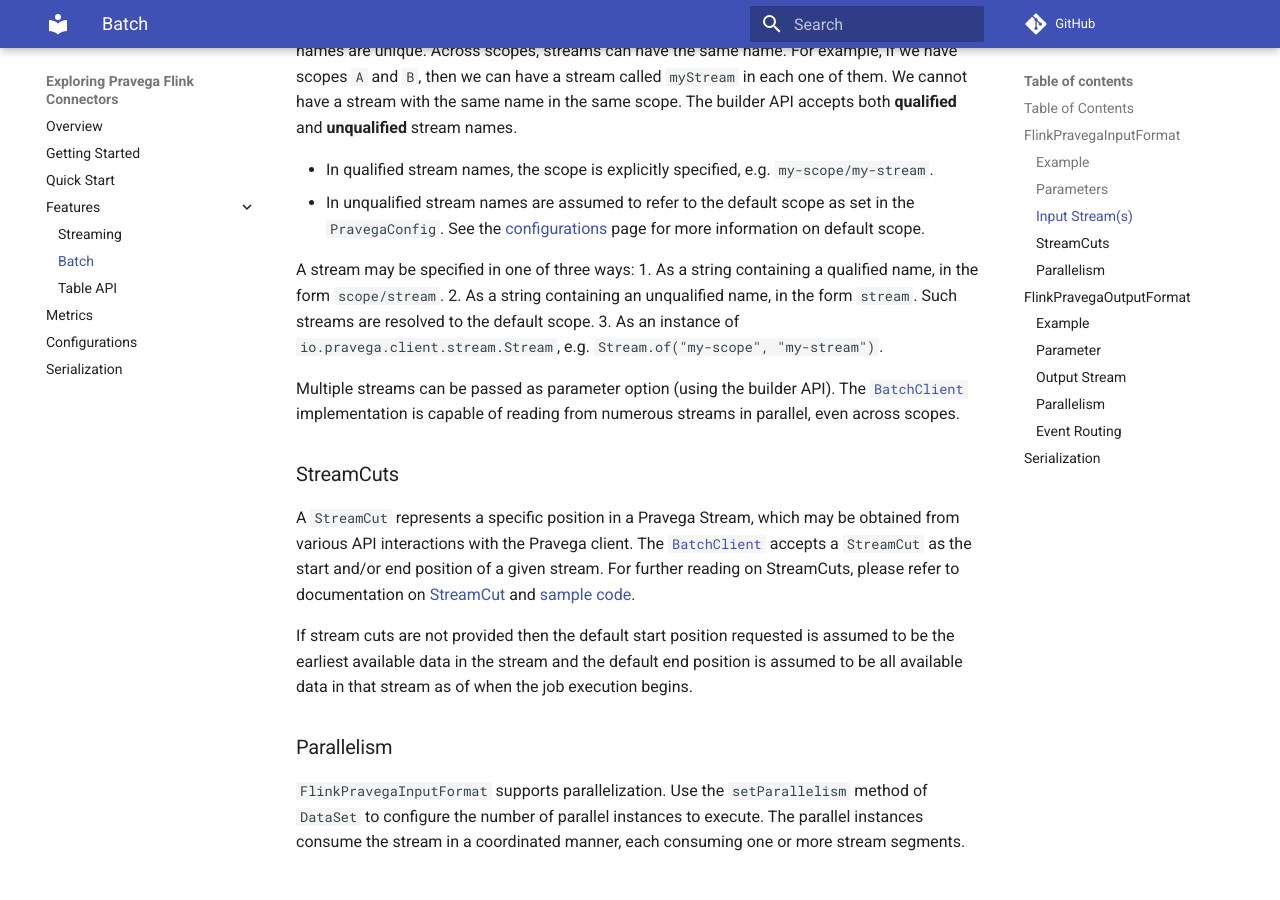
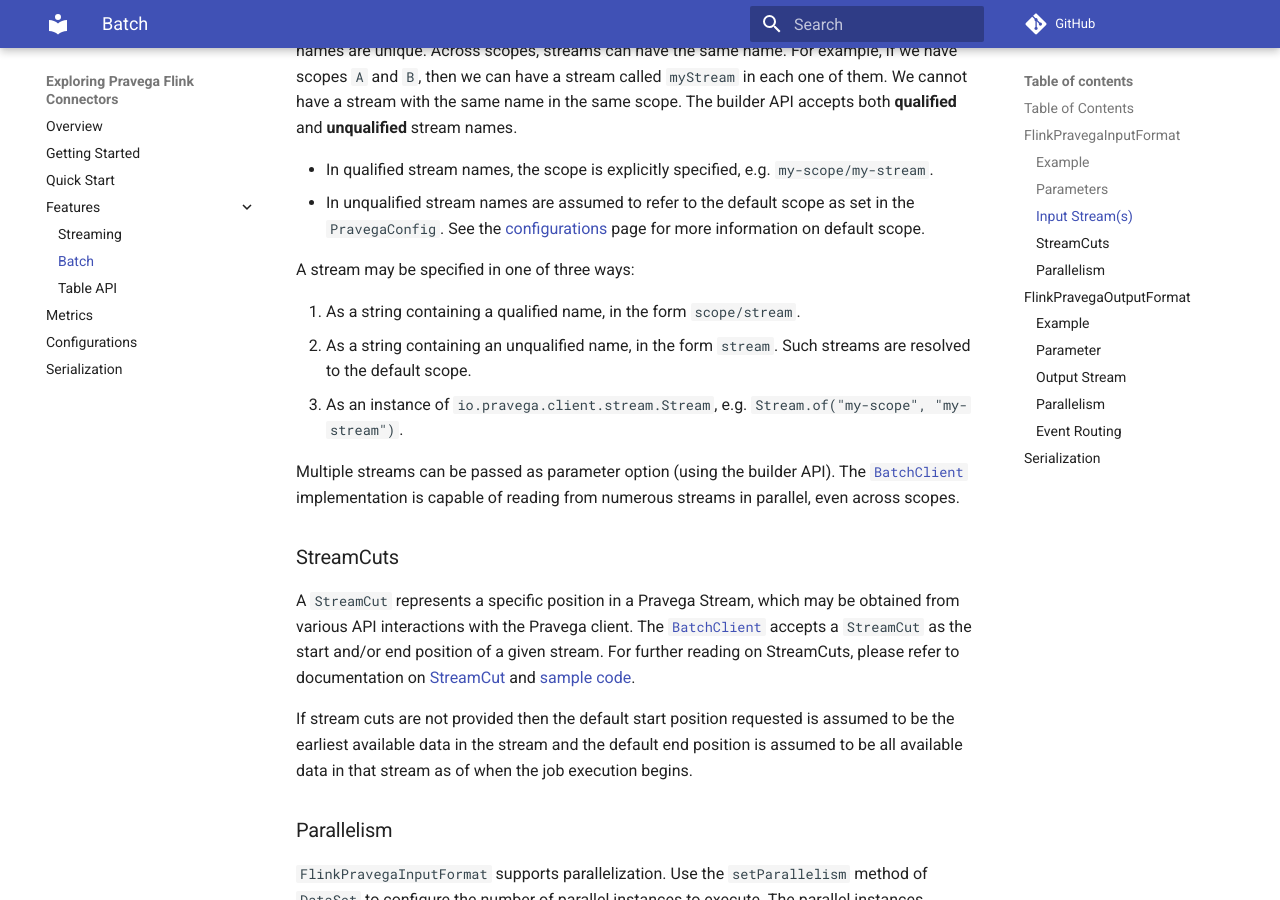
Before and after one commit to pravega/flink-connectors, an MkDocs documentation site: the page built from documentation/src/docs/batch.md, in a window 1280 px wide and 900 px high, scrolled down 1850 px. Built offline with MkDocs 1.6.1 and Material for MkDocs 9.7.7, drawn with Linux system fonts in a browser that asks for light colours; comment, search, counter and statistics services are not loaded; some of the changed text lies outside the part shown.

Commit message:
version changed from v0.4.2 to v0.5.0 and format fix
Signed-off-by: Aparna <Aparna.Rr@emc.com>

```diff
--- a/documentation/src/docs/batch.md
+++ b/documentation/src/docs/batch.md
@@ -8,7 +8,7 @@
     http://www.apache.org/licenses/LICENSE-2.0
 -->
 # Batch Connector
-The Flink connector library for Pravega makes it possible to use a Pravega Stream as a data source and data sink in a batch program.  See the below sections for details.
+The Flink Connector library for Pravega makes it possible to use a Pravega Stream as a data source and data sink in a batch program.  See the below sections for details.
 
 ## Table of Contents
 - [FlinkPravegaInputFormat](#flinkpravegainputformat)
@@ -64,9 +64,11 @@
 Each Pravega stream exists within a scope. A scope defines a namespace for streams such that names are unique. Across scopes, streams can have the same name. For example, if we have scopes `A` and `B`, then we can have a stream called `myStream` in each one of them. We cannot have a stream with the same name in the same scope. The builder API accepts both **qualified** and **unqualified** stream names.
 
   - In qualified stream names, the scope is explicitly specified, e.g. `my-scope/my-stream`.
-  - In unqualified stream names are assumed to refer to the default scope as set in the `PravegaConfig`. See the [configurations](configurations.md) page for more information on default scope.
+  - In unqualified stream names are assumed to refer to the default scope as set in the `PravegaConfig`.
+ See the [configurations](configurations.md) page for more information on default scope.
 
 A stream may be specified in one of three ways:
+
 1. As a string containing a qualified name, in the form `scope/stream`.
 2. As a string containing an unqualified name, in the form `stream`.  Such streams are resolved to the default scope.
 3. As an instance of `io.pravega.client.stream.Stream`, e.g. `Stream.of("my-scope", "my-stream")`.
@@ -75,7 +77,7 @@
 
 ### StreamCuts
 
-A `StreamCut` represents a specific position in a Pravega Stream, which may be obtained from various API interactions with the Pravega client. The [`BatchClient`](https://github.com/pravega/pravega/blob/master/client/src/main/java/io/pravega/client/batch/BatchClient.java) accepts a `StreamCut` as the start and/or end position of a given stream.  For further reading on StreamCuts, please refer to documentation on [StreamCut](https://github.com/pravega/pravega/blob/master/documentation/src/docs/streamcuts.md) and [sample code](https://github.com/pravega/pravega-samples/tree/v0.3.2/pravega-client-examples/src/main/java/io/pravega/example/streamcuts).
+A `StreamCut` represents a specific position in a Pravega Stream, which may be obtained from various API interactions with the Pravega client. The [`BatchClient`](https://github.com/pravega/pravega/blob/master/client/src/main/java/io/pravega/client/batch/BatchClient.java) accepts a `StreamCut` as the start and/or end position of a given stream.  For further reading on StreamCuts, please refer to documentation on [StreamCut](https://github.com/pravega/pravega/blob/master/documentation/src/docs/streamcuts.md) and [sample code](https://github.com/pravega/pravega-samples/tree/v0.5.0/pravega-client-examples/src/main/java/io/pravega/example/streamcuts).
 
 If stream cuts are not provided then the default start position requested is assumed to be the earliest available data in the stream and the default end position is assumed to be all available data in that stream as of when the job execution begins.
 
```
